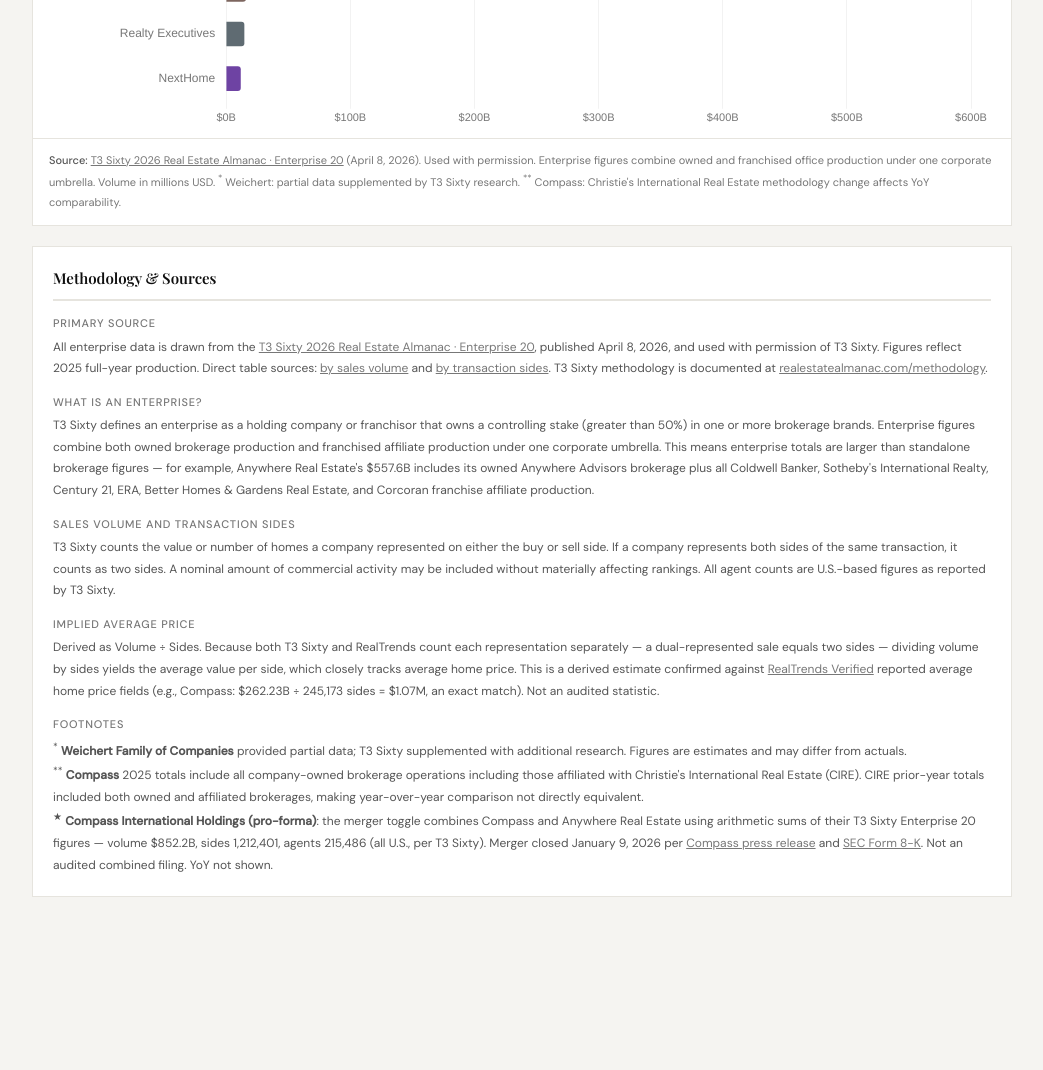
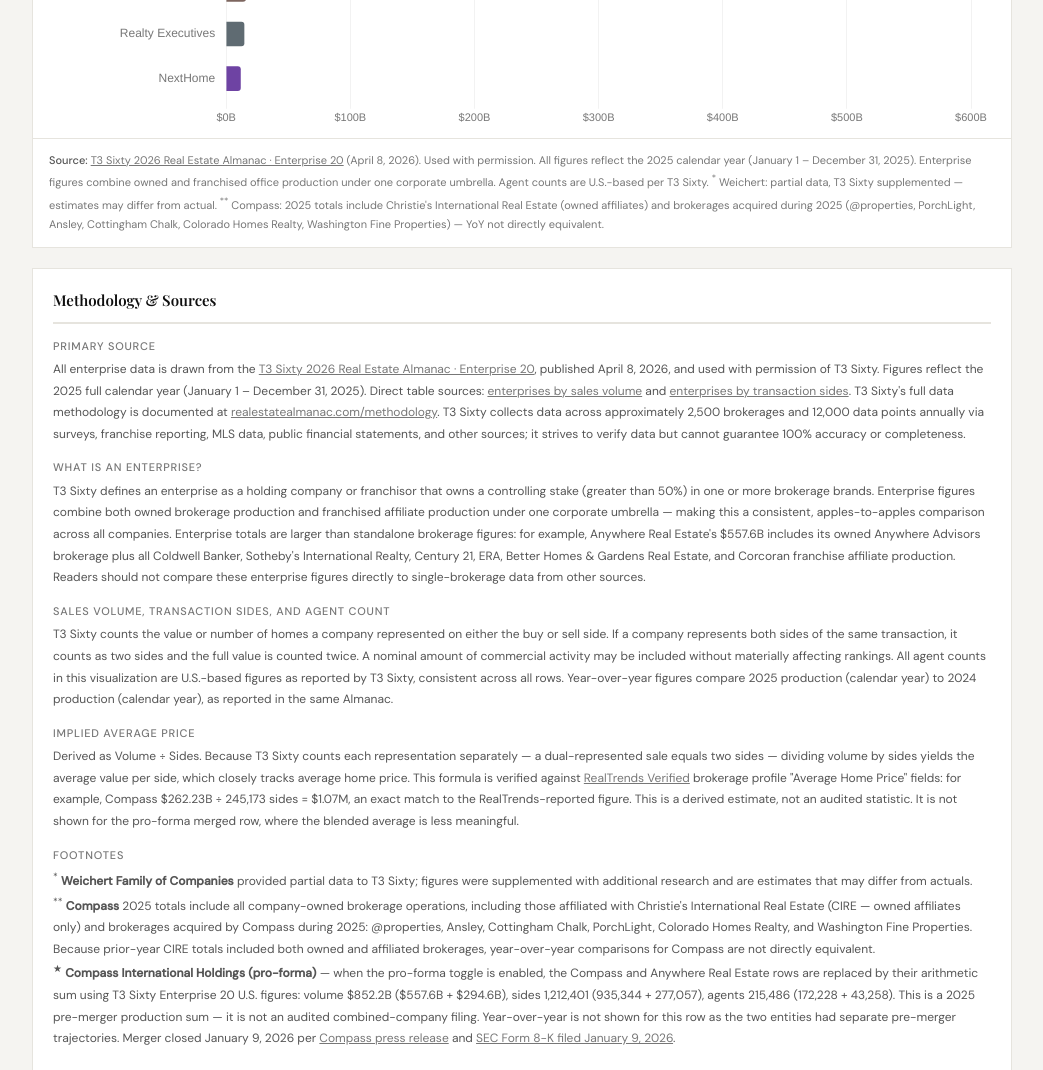
Before and after one commit to taylorwanderson/Brokerages-Ranked, a plain HTML site: page index.html in a window 1280 px wide. Shown: the part 1120-2190 px from the top of the page, without its empty margins (118-1161 px from the left). Before the commit the page ends 2057 px from the top, so only its background shows below. Drawn offline with nearby package versions, Linux system fonts and the light colour scheme.

Commit message:
index.html

```diff
--- a/index.html
+++ b/index.html
@@ -144,7 +144,7 @@
     <div class="cg" style="margin-left:auto">
       <span class="cl">Pro-forma view</span>
       <button class="tbtn" id="mergeBtn" onclick="toggleMerger()">
-        <span class="tdot"></span>Compass + Anywhere combined
+        <span class="tdot"></span>Show Compass + Anywhere pro-forma
       </button>
     </div>
   </div>
@@ -192,7 +192,7 @@
       </div>
     </div>
     <div class="fn">
-      <strong>Source:</strong> <a href="https://www.realestatealmanac.com/enterprises" target="_blank">T3 Sixty 2026 Real Estate Almanac · Enterprise 20</a> (April 8, 2026). Used with permission. Volume in millions USD. <sup>*</sup> Company provided partial data; T3 Sixty supplemented with additional research — estimates may differ from actual. <sup>**</sup> Compass 2025 totals include Christie's International Real Estate owned operations; CIRE independent affiliates only — prior-year comparison not directly equivalent. <strong>Implied avg price</strong> = Volume ÷ Sides (value represented per side). Confirmed against RealTrends Verified reported avg home prices. Derived estimate, not audited.
+      <strong>Source:</strong> <a href="https://www.realestatealmanac.com/enterprises" target="_blank">T3 Sixty 2026 Real Estate Almanac · Enterprise 20</a> (April 8, 2026). Used with permission. Volume in millions USD. All figures reflect the 2025 calendar year (January 1 – December 31, 2025); YoY compares to the 2024 calendar year. Agent counts are U.S.-based figures per T3 Sixty. <sup>*</sup> Weichert: partial data supplemented by T3 Sixty research — estimates may differ from actual. <sup>**</sup> Compass: 2025 totals include all company-owned operations including Christie's International Real Estate (owned affiliates) and brokerages acquired during 2025 (@properties, PorchLight, Ansley, Cottingham Chalk, Colorado Homes Realty, Washington Fine Properties) — prior-year comparison not directly equivalent. <strong>Implied avg price</strong> = Volume ÷ Sides. Derived estimate, not audited. <sup>★</sup> Pro-forma: 2025 pre-merger production summed — not an audited combined filing.
     </div>
   </div>
 
@@ -210,8 +210,8 @@
       </div>
       <div style="position:relative;padding:12px 16px 10px" id="yWrap"><canvas id="yoyC"></canvas></div>
     </div>
-    <div class="fn">
-      <strong>Year-over-year:</strong> 2025 vs 2024 production as reported in the T3 Sixty 2026 Real Estate Almanac (April 8, 2026). Used with permission. <sup>**</sup> Compass YoY comparison not directly equivalent due to Christie's International Real Estate methodology change.
+    <div class="fn" id="yoyFn">
+      <strong>Year-over-year:</strong> Compares 2025 production (calendar year January 1 – December 31, 2025) to 2024 production (calendar year January 1 – December 31, 2024), as reported in the <a href="https://www.realestatealmanac.com/enterprises" target="_blank">T3 Sixty 2026 Real Estate Almanac</a> (April 8, 2026). Used with permission. <sup>**</sup> Compass YoY not directly equivalent — see Compass footnote in methodology.
     </div>
   </div>
 
@@ -220,29 +220,29 @@
 
     <div class="meth-section">
       <h4>Primary Source</h4>
-      <p>All enterprise data is drawn from the <a href="https://www.realestatealmanac.com/enterprises" target="_blank">T3 Sixty 2026 Real Estate Almanac · Enterprise 20</a>, published April 8, 2026, and used with permission of T3 Sixty. Figures reflect 2025 full-year production. Direct table sources: <a href="https://www.realestatealmanac.com/enterprises/by-sales-volume" target="_blank">by sales volume</a> and <a href="https://www.realestatealmanac.com/enterprises/by-transaction-sides" target="_blank">by transaction sides</a>. T3 Sixty methodology is documented at <a href="https://www.realestatealmanac.com/methodology" target="_blank">realestatealmanac.com/methodology</a>.</p>
+      <p>All enterprise data is drawn from the <a href="https://www.realestatealmanac.com/enterprises" target="_blank">T3 Sixty 2026 Real Estate Almanac · Enterprise 20</a>, published April 8, 2026, and used with permission of T3 Sixty. Figures reflect the 2025 full calendar year (January 1 – December 31, 2025). Direct table sources: <a href="https://www.realestatealmanac.com/enterprises/by-sales-volume" target="_blank">enterprises by sales volume</a> and <a href="https://www.realestatealmanac.com/enterprises/by-transaction-sides" target="_blank">enterprises by transaction sides</a>. T3 Sixty's full data methodology is documented at <a href="https://www.realestatealmanac.com/methodology" target="_blank">realestatealmanac.com/methodology</a>. T3 Sixty collects data across approximately 2,500 brokerages and 12,000 data points annually via surveys, franchise reporting, MLS data, public financial statements, and other sources; it strives to verify data but cannot guarantee 100% accuracy or completeness.</p>
     </div>
 
     <div class="meth-section">
       <h4>What is an enterprise?</h4>
-      <p>T3 Sixty defines an enterprise as a holding company or franchisor that owns a controlling stake (greater than 50%) in one or more brokerage brands. Enterprise figures combine both owned brokerage production and franchised affiliate production under one corporate umbrella. This means enterprise totals are larger than standalone brokerage figures — for example, Anywhere Real Estate's $557.6B includes its owned Anywhere Advisors brokerage plus all Coldwell Banker, Sotheby's International Realty, Century 21, ERA, Better Homes &amp; Gardens Real Estate, and Corcoran franchise affiliate production.</p>
+      <p>T3 Sixty defines an enterprise as a holding company or franchisor that owns a controlling stake (greater than 50%) in one or more brokerage brands. Enterprise figures combine both owned brokerage production and franchised affiliate production under one corporate umbrella — making this a consistent, apples-to-apples comparison across all companies. Enterprise totals are larger than standalone brokerage figures: for example, Anywhere Real Estate's $557.6B includes its owned Anywhere Advisors brokerage plus all Coldwell Banker, Sotheby's International Realty, Century 21, ERA, Better Homes &amp; Gardens Real Estate, and Corcoran franchise affiliate production. Readers should not compare these enterprise figures directly to single-brokerage data from other sources.</p>
     </div>
 
     <div class="meth-section">
-      <h4>Sales volume and transaction sides</h4>
-      <p>T3 Sixty counts the value or number of homes a company represented on either the buy or sell side. If a company represents both sides of the same transaction, it counts as two sides. A nominal amount of commercial activity may be included without materially affecting rankings. All agent counts are U.S.-based figures as reported by T3 Sixty.</p>
+      <h4>Sales volume, transaction sides, and agent count</h4>
+      <p>T3 Sixty counts the value or number of homes a company represented on either the buy or sell side. If a company represents both sides of the same transaction, it counts as two sides and the full value is counted twice. A nominal amount of commercial activity may be included without materially affecting rankings. All agent counts in this visualization are U.S.-based figures as reported by T3 Sixty, consistent across all rows. Year-over-year figures compare 2025 production (calendar year) to 2024 production (calendar year), as reported in the same Almanac.</p>
     </div>
 
     <div class="meth-section">
       <h4>Implied average price</h4>
-      <p>Derived as Volume ÷ Sides. Because both T3 Sixty and RealTrends count each representation separately — a dual-represented sale equals two sides — dividing volume by sides yields the average value per side, which closely tracks average home price. This is a derived estimate confirmed against <a href="https://www.realtrends.com/ranking/best-real-estate-agents-united-states/brokerages-by-volume/" target="_blank">RealTrends Verified</a> reported average home price fields (e.g., Compass: $262.23B ÷ 245,173 sides = $1.07M, an exact match). Not an audited statistic.</p>
+      <p>Derived as Volume ÷ Sides. Because T3 Sixty counts each representation separately — a dual-represented sale equals two sides — dividing volume by sides yields the average value per side, which closely tracks average home price. This formula is verified against <a href="https://www.realtrends.com/ranking/best-real-estate-agents-united-states/brokerages-by-volume/" target="_blank">RealTrends Verified</a> brokerage profile "Average Home Price" fields: for example, Compass $262.23B ÷ 245,173 sides = $1.07M, an exact match to the RealTrends-reported figure. This is a derived estimate, not an audited statistic. It is not shown for the pro-forma merged row, where the blended average is less meaningful.</p>
     </div>
 
     <div class="meth-section">
       <h4>Footnotes</h4>
-      <p><sup>*</sup> <strong>Weichert Family of Companies</strong> provided partial data; T3 Sixty supplemented with additional research. Figures are estimates and may differ from actuals.<br>
-      <sup>**</sup> <strong>Compass</strong> 2025 totals include all company-owned brokerage operations including those affiliated with Christie's International Real Estate (CIRE). CIRE prior-year totals included both owned and affiliated brokerages, making year-over-year comparison not directly equivalent.<br>
-      <sup>★</sup> <strong>Compass International Holdings (pro-forma)</strong>: the merger toggle combines Compass and Anywhere Real Estate using arithmetic sums of their T3 Sixty Enterprise 20 figures — volume $852.2B, sides 1,212,401, agents 215,486 (all U.S., per T3 Sixty). Merger closed January 9, 2026 per <a href="https://www.prnewswire.com/news-releases/compass-and-anywhere-real-estate-begin-a-new-chapter-as-one-company-built-for-real-estate-professionals-302657055.html" target="_blank">Compass press release</a> and <a href="https://www.sec.gov/Archives/edgar/data/1563190/000156319026000019/comp-20260109.htm" target="_blank">SEC Form 8-K</a>. Not an audited combined filing. YoY not shown.</p>
+      <p><sup>*</sup> <strong>Weichert Family of Companies</strong> provided partial data to T3 Sixty; figures were supplemented with additional research and are estimates that may differ from actuals.</p>
+      <p><sup>**</sup> <strong>Compass</strong> 2025 totals include all company-owned brokerage operations, including those affiliated with Christie's International Real Estate (CIRE — owned affiliates only) and brokerages acquired by Compass during 2025: @properties, Ansley, Cottingham Chalk, PorchLight, Colorado Homes Realty, and Washington Fine Properties. Because prior-year CIRE totals included both owned and affiliated brokerages, year-over-year comparisons for Compass are not directly equivalent.</p>
+      <p><sup>★</sup> <strong>Compass International Holdings (pro-forma)</strong> — when the pro-forma toggle is enabled, the Compass and Anywhere Real Estate rows are replaced by their arithmetic sum using T3 Sixty Enterprise 20 U.S. figures: volume $852.2B ($557.6B + $294.6B), sides 1,212,401 (935,344 + 277,057), agents 215,486 (172,228 + 43,258). This is a 2025 pre-merger production sum — it is not an audited combined-company filing. Year-over-year is not shown for this row as the two entities had separate pre-merger trajectories. Merger closed January 9, 2026 per <a href="https://www.prnewswire.com/news-releases/compass-and-anywhere-real-estate-begin-a-new-chapter-as-one-company-built-for-real-estate-professionals-302657055.html" target="_blank">Compass press release</a> and <a href="https://www.sec.gov/Archives/edgar/data/1563190/000156319026000019/comp-20260109.htm" target="_blank">SEC Form 8-K filed January 9, 2026</a>.</p>
     </div>
   </div>
 
@@ -394,7 +394,7 @@
   return `<span class="${v >= 0 ? 'yp' : 'yn'}">${v >= 0 ? '+' : ''}${v.toFixed(1)}${suffix}</span>`;
 }
 
-const FN = `<strong>Source:</strong> <a href="https://www.realestatealmanac.com/enterprises" target="_blank">T3 Sixty 2026 Real Estate Almanac · Enterprise 20</a> (April 8, 2026). Used with permission. Enterprise figures combine owned and franchised office production under one corporate umbrella. Volume in millions USD. <sup>*</sup> Weichert: partial data supplemented by T3 Sixty research. <sup>**</sup> Compass: Christie's International Real Estate methodology change affects YoY comparability.`;
+const FN = `<strong>Source:</strong> <a href="https://www.realestatealmanac.com/enterprises" target="_blank">T3 Sixty 2026 Real Estate Almanac · Enterprise 20</a> (April 8, 2026). Used with permission. All figures reflect the 2025 calendar year (January 1 – December 31, 2025). Enterprise figures combine owned and franchised office production under one corporate umbrella. Agent counts are U.S.-based per T3 Sixty. <sup>*</sup> Weichert: partial data, T3 Sixty supplemented — estimates may differ from actual. <sup>**</sup> Compass: 2025 totals include Christie's International Real Estate (owned affiliates) and brokerages acquired during 2025 (@properties, PorchLight, Ansley, Cottingham Chalk, Colorado Homes Realty, Washington Fine Properties) — YoY not directly equivalent.`;
 
 /* ═══════════════ SETTERS */
 function setView(v) {
@@ -489,7 +489,7 @@
   });
 
   const mergerFN = merger
-    ? ' <strong>★ Pro-forma:</strong> Compass International Holdings = arithmetic sum of T3 Sixty 2026 Enterprise 20 US figures for Compass ($294.6B / 277,057 sides) + Anywhere Real Estate ($557.6B / 935,344 sides). Agent count ~340,000 is global (Compass IR press release, Jan 9 2026) — not comparable to the US-only figures for other rows. Merger closed January 9, 2026. Not an audited combined filing.'
+    ? ' <strong>★ Pro-forma:</strong> Compass International Holdings = arithmetic sum of T3 Sixty 2026 Enterprise 20 U.S. figures: Compass ($294.6B / 277,057 sides / 43,258 agents) + Anywhere Real Estate ($557.6B / 935,344 sides / 172,228 agents). All figures U.S.-only, consistent with all other rows. Merger closed January 9, 2026. Not an audited combined filing.'
     : '';
   document.getElementById('cFoot').innerHTML = FN + mergerFN;
 }
```
